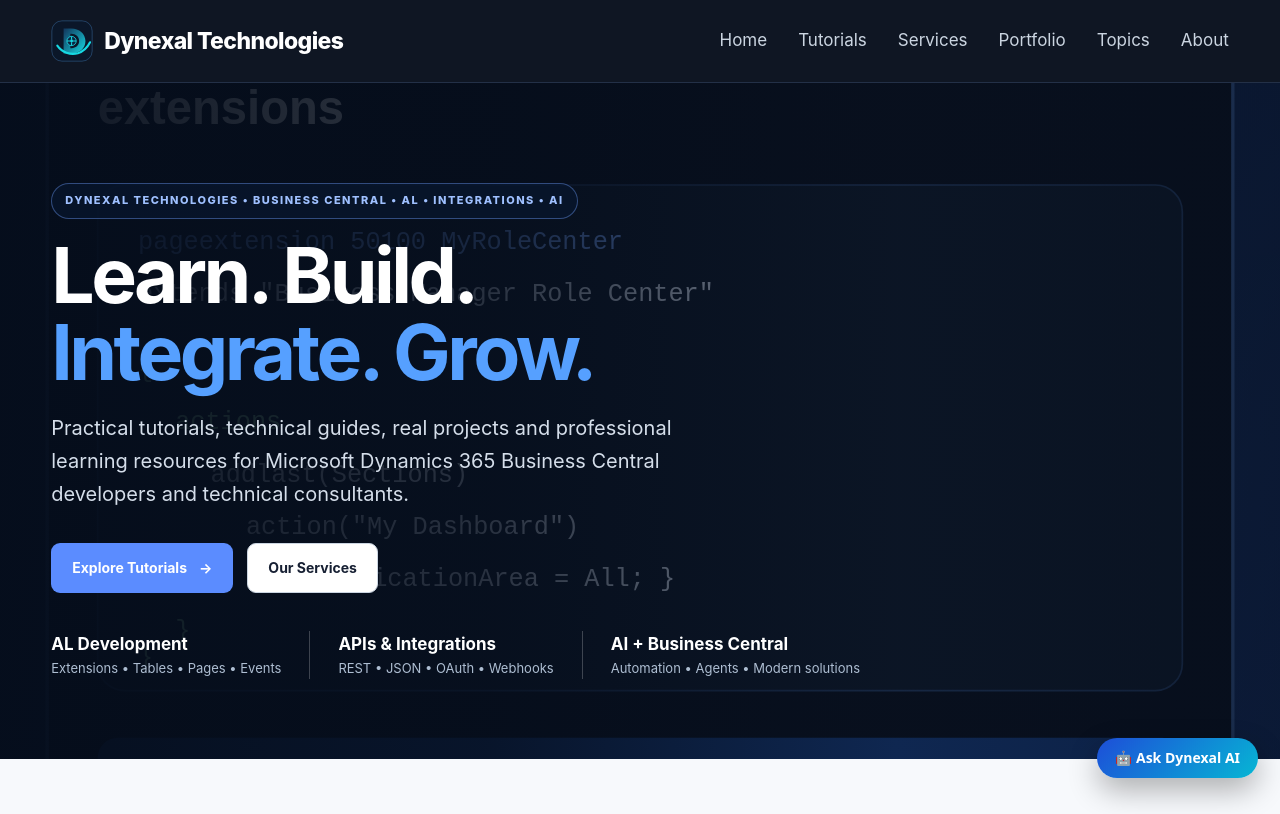
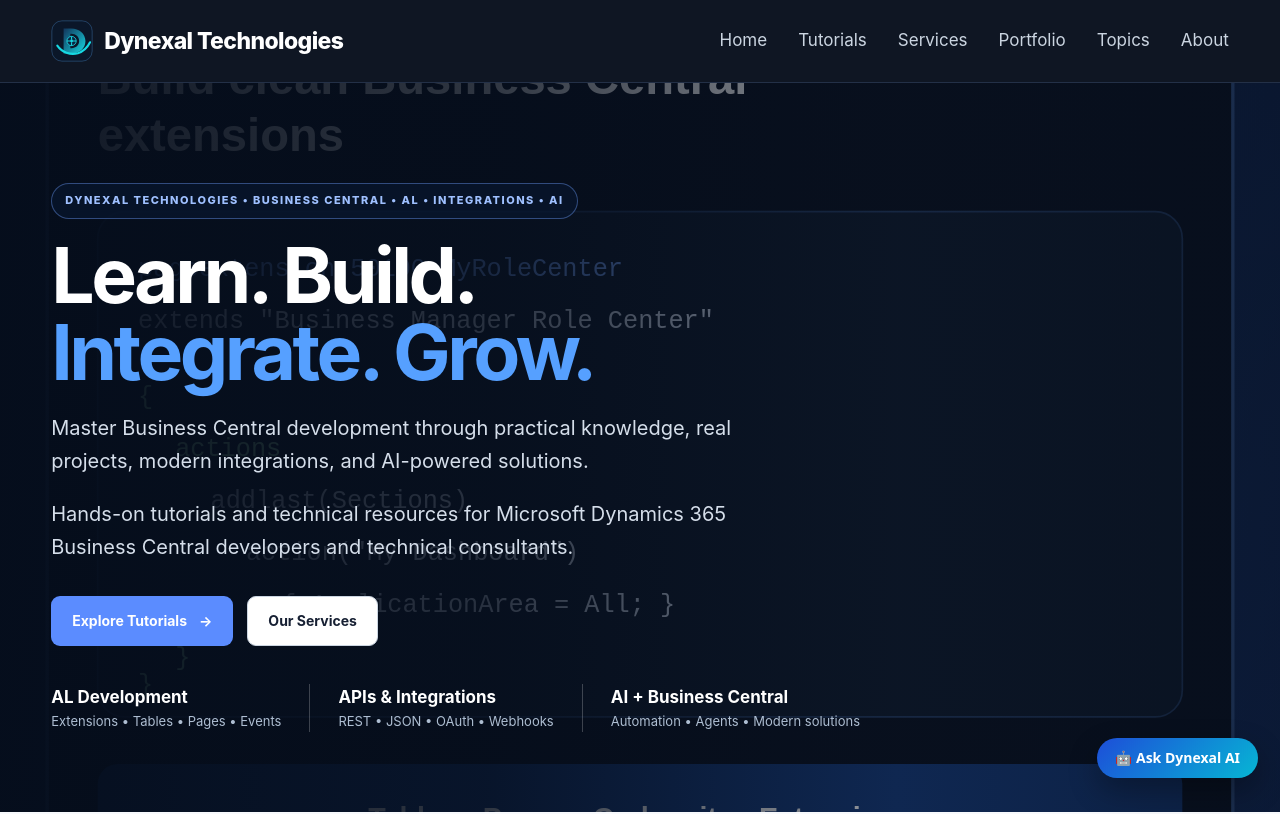
Before and after one commit to singhkalyan430-pixel/dynexal.com, a plain HTML site: page index.html in a window 1280 px wide. Shown: the top 814 px of the page. Drawn offline with Linux system fonts and the light colour scheme.

Commit message:
Update homepage hero copy

```diff
--- a/index.html
+++ b/index.html
@@ -7,6 +7,8 @@
   <meta name="author" content="Dynexal Technologies">
   <meta name="theme-color" content="#0b1220">
   <link rel="icon" type="image/svg+xml" href="assets/dynexal-mark.svg">
+  <link rel="icon" type="image/png" sizes="512x512" href="https://wsrv.nl/?url=https%3A%2F%2Fdynexal.com%2Fassets%2Fdynexal-mark.svg&output=png&w=512&h=512">
+  <link rel="apple-touch-icon" href="https://wsrv.nl/?url=https%3A%2F%2Fdynexal.com%2Fassets%2Fdynexal-mark.svg&output=png&w=512&h=512">
   <link rel="canonical" href="https://dynexal.com/">
   <meta property="og:type" content="website">
   <meta property="og:url" content="https://dynexal.com/">
@@ -17,7 +19,7 @@
   <meta name="twitter:title" content="Dynexal Technologies | Business Central, AL, AI & Integrations">
   <meta name="twitter:description" content="Practical Business Central and AL development tutorials, integrations, APIs, RDLC reports and AI guides.">
   <title>Dynexal Technologies | Business Central, AL, AI & Integrations</title>
-  <link rel="stylesheet" href="styles.css?v=20260914-home2">
+  <link rel="stylesheet" href="styles.css?v=20260914-home3">
   <style>
     .hero-full{position:relative;min-height:650px;display:flex;align-items:center;overflow:hidden;background:#07101d;color:#fff}
     .hero-full::before{content:"";position:absolute;inset:0;background:linear-gradient(90deg,rgba(5,13,27,.96) 0%,rgba(5,13,27,.82) 38%,rgba(5,13,27,.38) 70%,rgba(5,13,27,.55) 100%);z-index:1}
@@ -55,7 +57,8 @@
       <div class="hero-full-content">
         <div class="hero-badge">DYNEXAL TECHNOLOGIES • BUSINESS CENTRAL • AL • INTEGRATIONS • AI</div>
         <h1>Learn. Build.<br><span>Integrate. Grow.</span></h1>
-        <p class="hero-text">Practical tutorials, technical guides, real projects and professional learning resources for Microsoft Dynamics 365 Business Central developers and technical consultants.</p>
+        <p class="hero-text">Master Business Central development through practical knowledge, real projects, modern integrations, and AI-powered solutions.</p>
+        <p class="hero-text">Hands-on tutorials and technical resources for Microsoft Dynamics 365 Business Central developers and technical consultants.</p>
         <div class="hero-actions"><a class="btn primary" href="tutorials.html">Explore Tutorials <span>→</span></a><a class="btn secondary" href="services.html">Our Services</a></div>
         <div class="hero-stats"><div><strong>AL Development</strong><span>Extensions • Tables • Pages • Events</span></div><div><strong>APIs & Integrations</strong><span>REST • JSON • OAuth • Webhooks</span></div><div><strong>AI + Business Central</strong><span>Automation • Agents • Modern solutions</span></div></div>
       </div>
```
